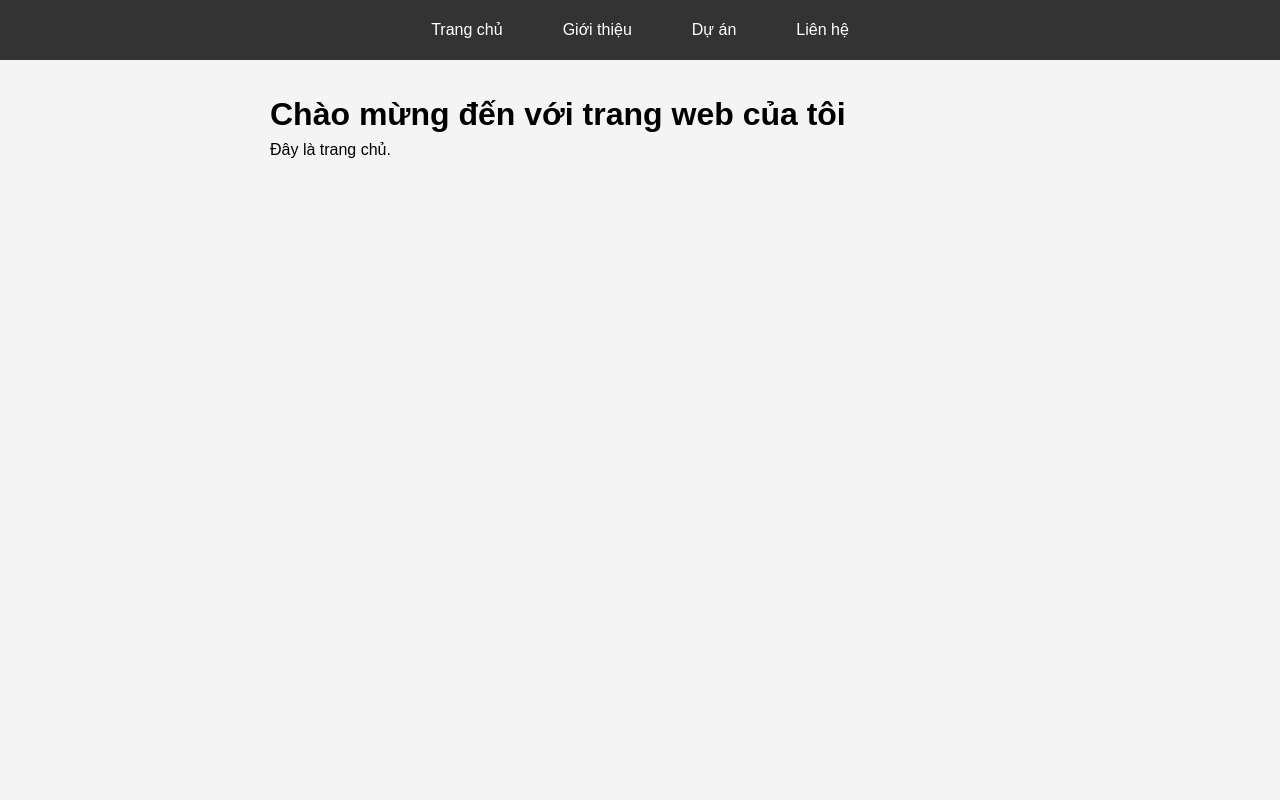
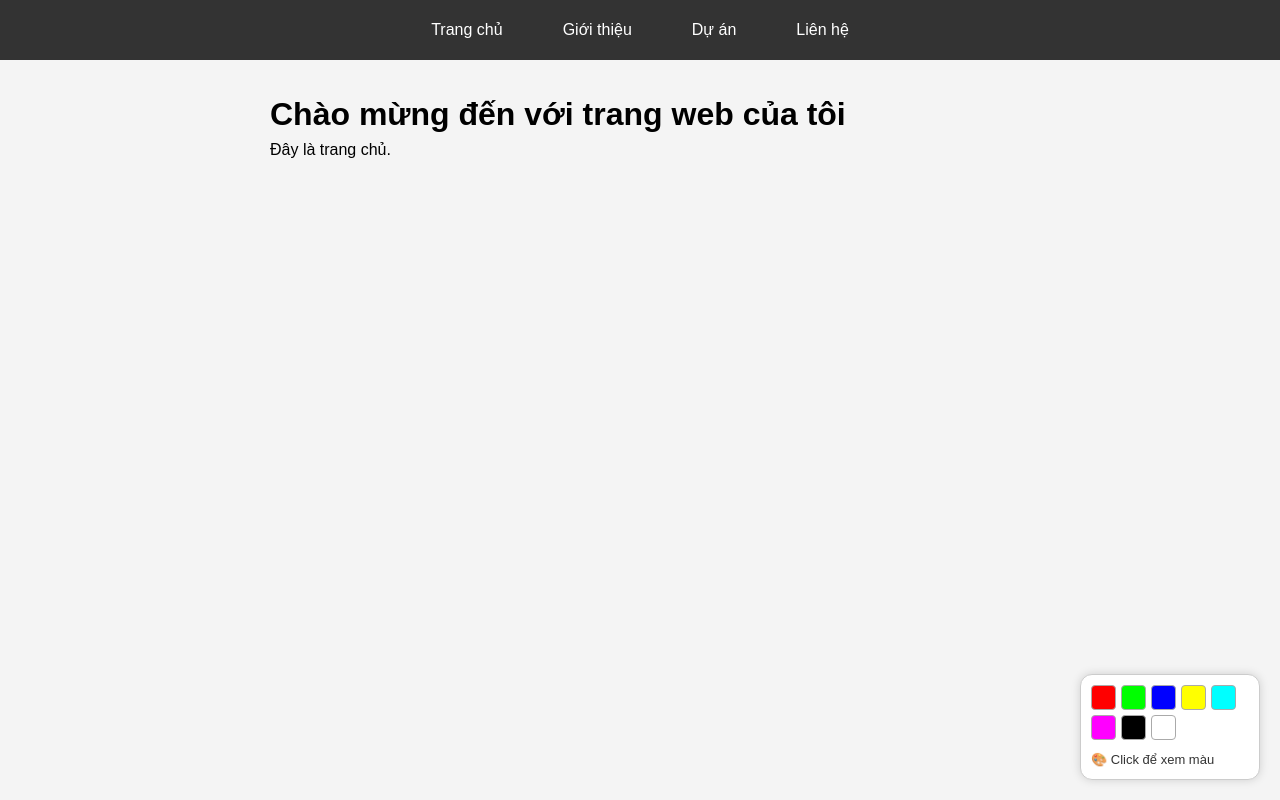
Before and after one commit to kcduong994/kcduong994.github.io, a plain HTML site: page index.html in a window 1280 px wide. Drawn offline with Linux system fonts and the light colour scheme.

Commit message:
Update index.html

```diff
--- a/index.html
+++ b/index.html
@@ -105,6 +105,76 @@ lang="vi" chỉ định ngôn ngữ chính của trang là tiếng Việt: lang=
   <!-- Thẻ </main> đóng phần nội dung chính của trang web.: The </main> tag closes the main content section of the web page. -->
   </main>
 
+  <!-- 🔻 Bảng màu mini ở góc dưới bên phải -->
+<div id="color-widget">
+  <div id="color-container"></div>
+  <div id="color-info">🎨 Click để xem màu</div>
+</div>
+
+<script>
+  const colors = [
+    { name: 'Red', hex: '#FF0000' },
+    { name: 'Green', hex: '#00FF00' },
+    { name: 'Blue', hex: '#0000FF' },
+    { name: 'Yellow', hex: '#FFFF00' },
+    { name: 'Cyan', hex: '#00FFFF' },
+    { name: 'Magenta', hex: '#FF00FF' },
+    { name: 'Black', hex: '#000000' },
+    { name: 'White', hex: '#FFFFFF' }
+  ];
+
+  const container = document.getElementById('color-container');
+  const info = document.getElementById('color-info');
+
+  colors.forEach(color => {
+    const box = document.createElement('div');
+    box.className = 'color-box';
+    box.style.backgroundColor = color.hex;
+    box.title = color.name;
+    box.addEventListener('click', () => {
+      info.textContent = `🎨 ${color.name} - ${color.hex}`;
+    });
+    container.appendChild(box);
+  });
+</script>
+
+<style>
+  #color-widget {
+    position: fixed;
+    bottom: 20px;
+    right: 20px;
+    background: white;
+    border: 1px solid #ccc;
+    border-radius: 12px;
+    padding: 10px;
+    width: 180px;
+    box-shadow: 0 0 10px rgba(0,0,0,0.15);
+    z-index: 9999;
+    font-family: sans-serif;
+  }
+
+  #color-container {
+    display: flex;
+    flex-wrap: wrap;
+    gap: 5px;
+    justify-content: flex-start;
+  }
+
+  .color-box {
+    width: 25px;
+    height: 25px;
+    border-radius: 4px;
+    cursor: pointer;
+    border: 1px solid #aaa;
+  }
+
+  #color-info {
+    margin-top: 10px;
+    font-size: 13px;
+    color: #333;
+  }
+</style>
+
 <!-- Thẻ </body> đóng phần thân của trang web.: The </body> tag closes the body section of the web page. -->
 </body>
 
```
